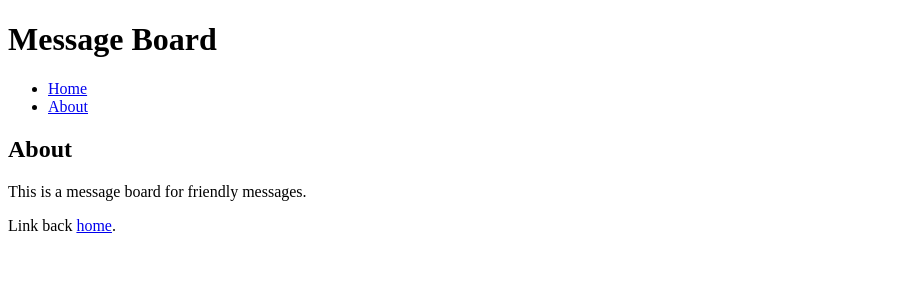
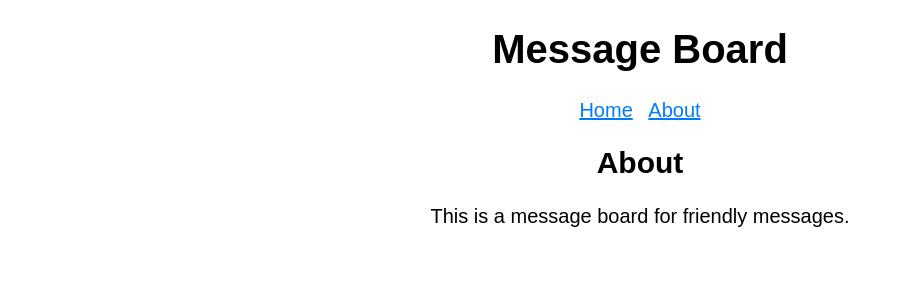
Before and after one commit to Dendop/Leetcode-practice, a Flask app: page /about in a window 1280 px wide. Shown: the top 300 px of the page, without its empty margins (0-903 px from the left). Run offline with Flask 3, Linux system fonts and the light colour scheme.

Commit message:
updates
.

```diff
--- /dev/null
+++ b/rp_flask_board/board/static/styles.css
@@ -0,0 +1,34 @@
+* {
+    box-sizing: border-box;
+  }
+
+  body {
+    font-family: sans-serif;
+    font-size: 20px;
+    margin: 0 auto;
+    text-align: center;
+  }
+
+  a,
+  a:visited {
+    color: #007bff;
+  }
+
+  a:hover {
+    color: #0056b3;
+  }
+
+  nav ul {
+    list-style-type: none;
+    padding: 0;
+  }
+
+  nav ul li {
+    display: inline;
+    margin: 0 5px;
+  }
+
+  main {
+    width: 80%;
+    margin: 0 auto;
+  }
--- a/rp_flask_board/board/templates/base.html
+++ b/rp_flask_board/board/templates/base.html
@@ -2,6 +2,7 @@
 <html lang="en">
 <head>
   <title>Message Board - {% block title %}{% endblock title %}</title>
+  <link rel = "stylesheet" href = "{{url_for('static', filename = 'styles.css')}}">
 </head>
 <body>
 <h1>Message Board</h1>
--- a/rp_flask_board/board/templates/pages/about.html
+++ b/rp_flask_board/board/templates/pages/about.html
@@ -6,7 +6,5 @@
 
 {% block content %}
   <p>This is a message board for friendly messages.</p>
-  <p>
-    Link back <a href = "{{url_for('pages.home')}}">home</a>.
-  </p>
+
 {% endblock content %}
```
